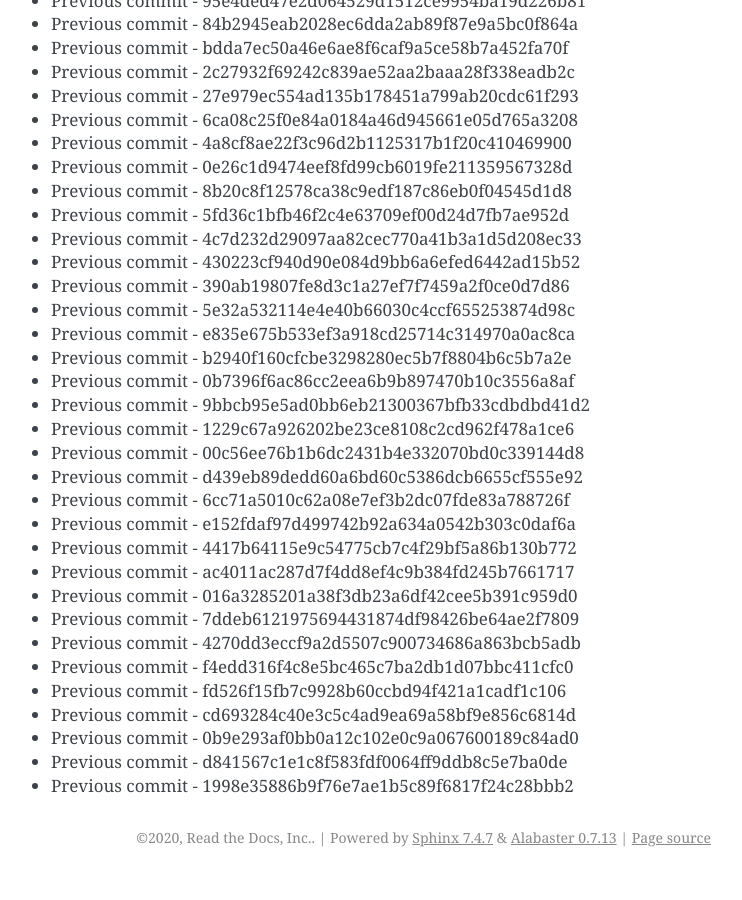
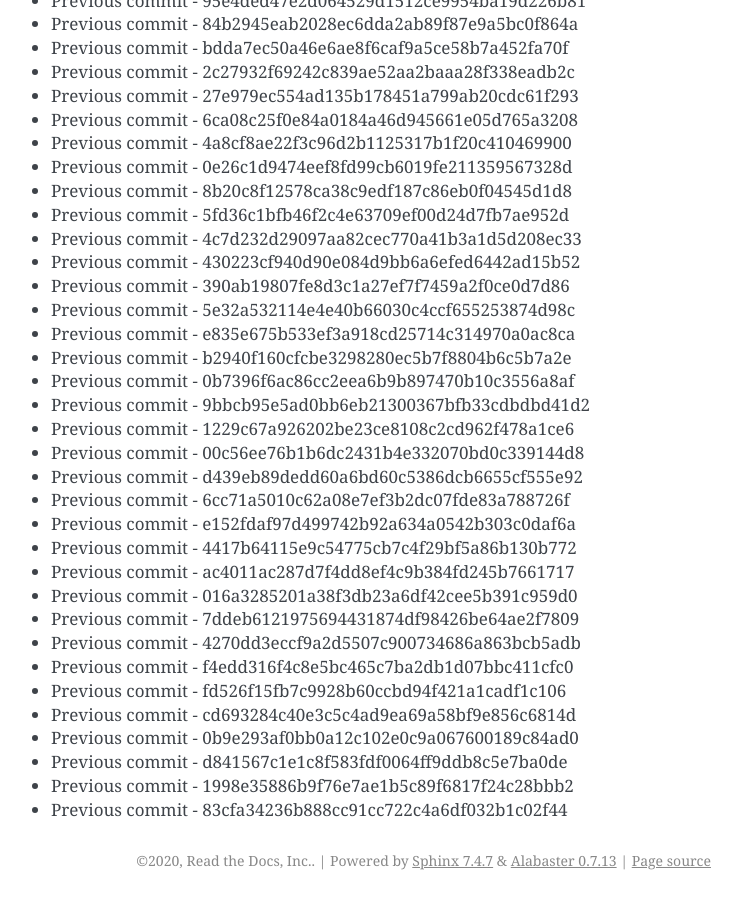
Before and after one commit to readthedocs/rtd-git-stresstest, a Sphinx documentation site: the page built from docs/updates.rst, in a window 1280 px wide and 900 px high, scrolled down 62622 px. Shown: the whole window, without its empty margins (399-1141 px from the left). Built offline with Sphinx 7.4.7, drawn with Linux system fonts in a browser that asks for light colours; before the commit the page ends 63499 px from its top, so only the background shows below that.

Commit message:
Generating commit from previous: 83cfa34236b888cc91cc722c4a6df032b1c02f44

```diff
--- a/docs/updates.rst
+++ b/docs/updates.rst
@@ -2663,3 +2663,4 @@ It can be tested for any performance characteristics.
 * Previous commit - 0b9e293af0bb0a12c102e0c9a067600189c84ad0
 * Previous commit - d841567c1e1c8f583fdf0064ff9ddb8c5e7ba0de
 * Previous commit - 1998e35886b9f76e7ae1b5c89f6817f24c28bbb2
+* Previous commit - 83cfa34236b888cc91cc722c4a6df032b1c02f44
```
